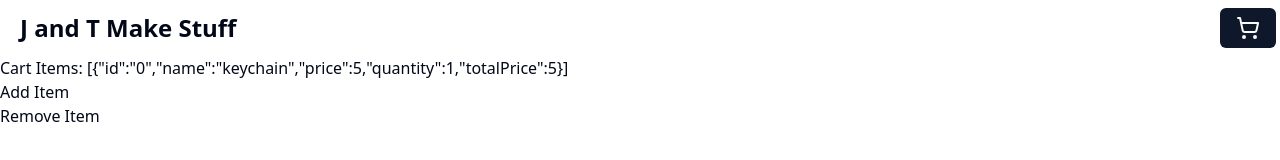
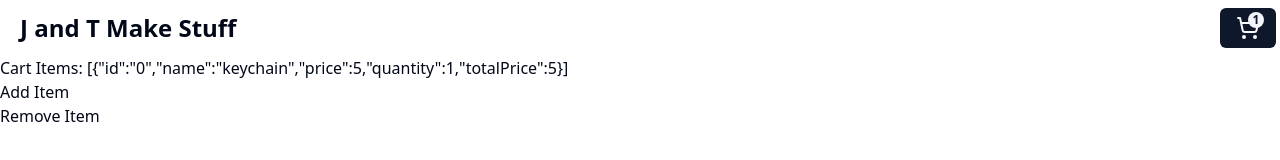
Before and after one commit to schraderjp/jandtmakestuff-fe, a Next.js app: page /cart in a window 1280 px wide. Both pictures are taken after a click on the button "Add Item". Shown: the top 160 px of the page. Built offline with nearby package versions, Linux system fonts and the light colour scheme.

Commit message:
added cart count indicator

```diff
--- a/components/Cart.tsx
+++ b/components/Cart.tsx
@@ -1,6 +1,6 @@
 "use client";
 
-import { ShoppingCart } from "lucide-react";
+import { Loader2Icon, ShoppingCart } from "lucide-react";
 import { Button } from "./ui/button";
 import { initiateCheckout } from "@/lib/actions";
 import {
@@ -16,37 +16,41 @@
 import { useCart } from "@/lib/useCart";
 import CartItemsList from "./CartItemsList";
 import CartItemsListTest from "./CartItemsList";
+import { useFormStatus } from "react-dom";
+import CheckoutButton from "./CheckoutButton";
+import { cn } from "@/lib/utils";
+// import { Badge } from "./ui/badge";
+import Currency from "./atoms/Currency";
+import dynamic from "next/dynamic";
+
+const CartCountIndicator = dynamic(() => import("./CartCountIndicator"), {
+  ssr: false,
+});
 
 const Cart = () => {
-  const { items } = useCart();
+  const { items, totalQuantity, cartTotal } = useCart();
   const initiateCheckoutWithData = initiateCheckout.bind(null, items);
   return (
     <Sheet>
       <SheetTrigger asChild>
-        <Button className="ml-auto">
+        <Button className="relative">
           <ShoppingCart size={24} />
+          <CartCountIndicator />
         </Button>
       </SheetTrigger>
-      <SheetContent className="h-full p-2">
+      <SheetContent className="h-full p-2 flex flex-col">
         <SheetClose></SheetClose>
         <SheetHeader>
           <SheetTitle className="text-center text-xl">Shopping Cart</SheetTitle>
           <SheetDescription></SheetDescription>
           <CartItemsList />
         </SheetHeader>
-        <SheetFooter>
+        <SheetFooter className="mt-auto ">
           <form
-            className="mt-auto py-2 w-full text-center"
+            className="py-2 w-full text-center"
             action={initiateCheckoutWithData}
           >
-            <Button
-              className="w-full text-xl"
-              size={"lg"}
-              type="submit"
-              id="checkout-button"
-            >
-              Checkout
-            </Button>
+            <CheckoutButton />
           </form>
         </SheetFooter>
       </SheetContent>
--- /dev/null
+++ b/components/CartCountIndicator.tsx
@@ -0,0 +1,21 @@
+import React from "react";
+import { Badge } from "./ui/badge";
+import { useCart } from "@/lib/useCart";
+
+const CartCountIndicator = () => {
+  const { totalQuantity } = useCart();
+  return (
+    <>
+      {totalQuantity ? (
+        <Badge
+          variant={"secondary"}
+          className="absolute top-1 p-0 left-1/2 h-4 w-4 flex items-center justify-center"
+        >
+          {totalQuantity}
+        </Badge>
+      ) : null}
+    </>
+  );
+};
+
+export default CartCountIndicator;
--- a/components/CartItemsList.tsx
+++ b/components/CartItemsList.tsx
@@ -16,11 +16,11 @@
 import Currency from "./atoms/Currency";
 
 const CartItemsList = () => {
-  const { items, removeItem, cartTotal } = useCart();
+  const { items, removeItem, cartTotal, totalQuantity } = useCart();
   const [quantity, setQuantity] = useState(false);
   if (items.length === 0)
     return (
-      <p className="h-24 flex items-center justify-center">
+      <p className="py-8 flex items-center justify-center">
         Your cart is currently empty.
       </p>
     );
--- /dev/null
+++ b/components/CheckoutButton.tsx
@@ -0,0 +1,21 @@
+import React from "react";
+import { Button } from "./ui/button";
+import { useFormStatus } from "react-dom";
+import { Loader2Icon } from "lucide-react";
+
+const CheckoutButton = () => {
+  const { pending } = useFormStatus();
+  return (
+    <Button
+      disabled={pending}
+      className="w-full text-xl"
+      size={"lg"}
+      type="submit"
+      id="checkout-button"
+    >
+      {pending ? <Loader2Icon className="animate-spin" /> : "Checkout"}
+    </Button>
+  );
+};
+
+export default CheckoutButton;
--- a/components/QuantityInput.tsx
+++ b/components/QuantityInput.tsx
@@ -3,7 +3,7 @@
 import { CartItem } from "@/types/type";
 import { useCart } from "@/lib/useCart";
 import { Button } from "./ui/button";
-import { Minus, Plus, Trash } from "lucide-react";
+import { Minus, Plus, Trash, X } from "lucide-react";
 
 const QuantityInput = ({ cartItem }: { cartItem: CartItem }) => {
   const [quantity, setItemQuantity] = useState<string>(
--- /dev/null
+++ b/components/ui/badge.tsx
@@ -0,0 +1,36 @@
+import * as React from "react"
+import { cva, type VariantProps } from "class-variance-authority"
+
+import { cn } from "@/lib/utils"
+
+const badgeVariants = cva(
+  "inline-flex items-center rounded-full border px-2.5 py-0.5 text-xs font-semibold transition-colors focus:outline-none focus:ring-2 focus:ring-ring focus:ring-offset-2",
+  {
+    variants: {
+      variant: {
+        default:
+          "border-transparent bg-primary text-primary-foreground hover:bg-primary/80",
+        secondary:
+          "border-transparent bg-secondary text-secondary-foreground hover:bg-secondary/80",
+        destructive:
+          "border-transparent bg-destructive text-destructive-foreground hover:bg-destructive/80",
+        outline: "text-foreground",
+      },
+    },
+    defaultVariants: {
+      variant: "default",
+    },
+  }
+)
+
+export interface BadgeProps
+  extends React.HTMLAttributes<HTMLDivElement>,
+    VariantProps<typeof badgeVariants> {}
+
+function Badge({ className, variant, ...props }: BadgeProps) {
+  return (
+    <div className={cn(badgeVariants({ variant }), className)} {...props} />
+  )
+}
+
+export { Badge, badgeVariants }
--- a/lib/useCart.tsx
+++ b/lib/useCart.tsx
@@ -197,7 +197,7 @@
     ...initialState,
     ...state,
     items: calculateItemTotals(items),
-    totalItems: calculateTotalItems(items),
+    totalQuantity: calculateTotalItems(items),
     totalLineItems,
     cartTotal: calculateTotal(items),
     isEmpty,
@@ -212,8 +212,10 @@
   return newItems;
 };
 
-const calculateTotal = (items: CartItem[]) =>
-  items.reduce((total, item) => total + item.quantity! * item.price, 0);
+const calculateTotal = (items: CartItem[]) => {
+  return items.reduce((total, item) => total + item.quantity! * item.price, 0);
+};
 
-const calculateTotalItems = (items: CartItem[]) =>
-  items.reduce((sum, item) => sum + item.quantity!, 0);
+const calculateTotalItems = (items: CartItem[]) => {
+  return items.reduce((sum, item) => sum + item.quantity!, 0);
+};
```
